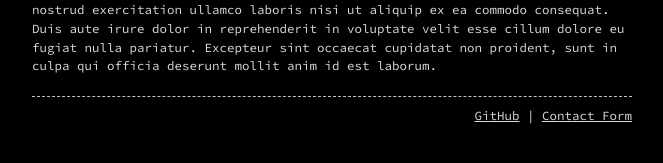
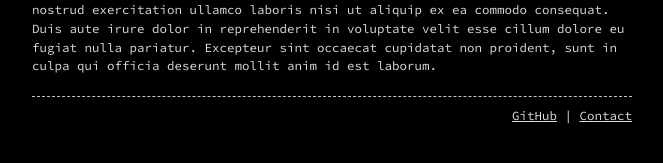
Before and after one commit to esccode/esccode.github.io, a Jekyll site: the page built from index.md, in a window 1280 px wide. Shown: the part 174-337 px from the top of the page, without its empty margins (308-971 px from the left). Built offline with Jekyll 4.4.1, drawn with Linux system fonts in a browser that asks for light colours.

Commit message:
Update _config.yml

```diff
--- a/_config.yml
+++ b/_config.yml
@@ -16,7 +16,7 @@
 - about.md
 - contact.md
 
-footer: '<a href="https://github.com/keca13/">GitHub</a> | <a href="https://keca13.github.io/contact">Contact Form</a>'
+footer: '<a href="https://github.com/keca13/">GitHub</a> | <a href="https://keca13.github.io/contact">Contact</a>'
 
 #style: light # dark (default) or light
 #listen_for_clients_preferred_style: true # true or false (default)
```
